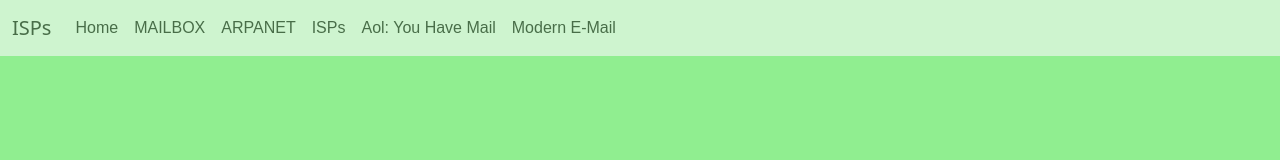
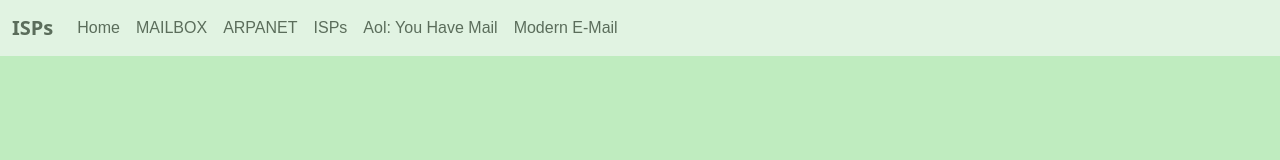
Before and after one commit to bradylarkins/bootstrapexam, a plain HTML site: page ISPs.html in a window 1280 px wide. Drawn offline with nearby package versions, Linux system fonts and the light colour scheme.

Commit message:
Untitled

```diff
--- a/ISPs.html
+++ b/ISPs.html
@@ -10,7 +10,7 @@
   <body class="isps">
     <nav class="navbar navbar-expand-lg bg-light">
         <div class="container-fluid">
-          <a class="navbar-brand" href="#">ISPs</a>
+          <a class="navbar-brand" href="#"><b>ISPs</b></a>
           <button class="navbar-toggler" type="button" data-bs-toggle="collapse" data-bs-target="#navbarSupportedContent" aria-controls="navbarSupportedContent" aria-expanded="false" aria-label="Toggle navigation">
             <span class="navbar-toggler-icon"></span>
           </button>
--- a/style.css
+++ b/style.css
@@ -5,7 +5,7 @@
     background-color: rgb(134, 197, 218);
 }
 .isps{
-    background-color: lightgreen;
+    background-color: rgb(191, 236, 191);
 }
 .mailbox{
     background-color: blanchedalmond;
@@ -14,11 +14,12 @@
     background-color: lightsalmon;
 }
 .aol{
-    background-color: darkgoldenrod;
+    background-color: rgb(236, 213, 155);
 }
 .navbar{
     opacity: 60%;
     color: gray;
+    text-align: center;
 }
 .nav-item{
     font-family: Arial, Helvetica, sans-serif;
```
